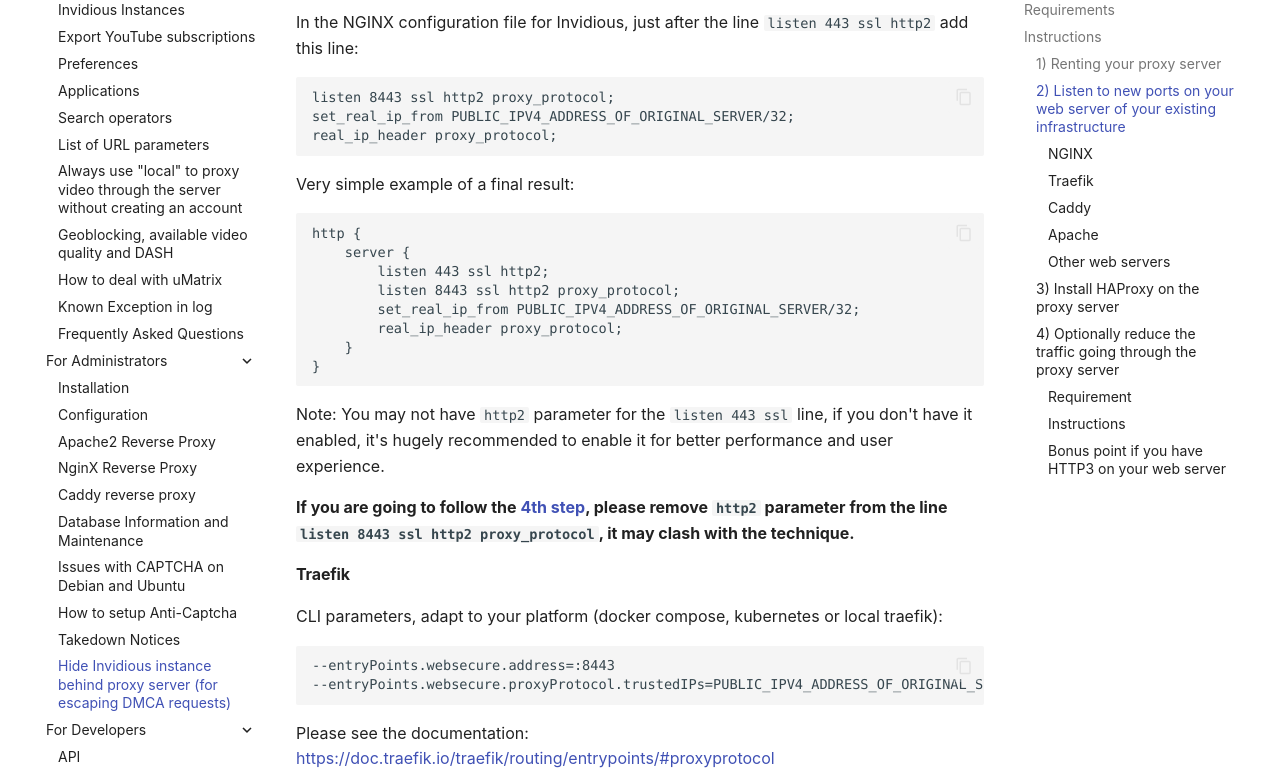
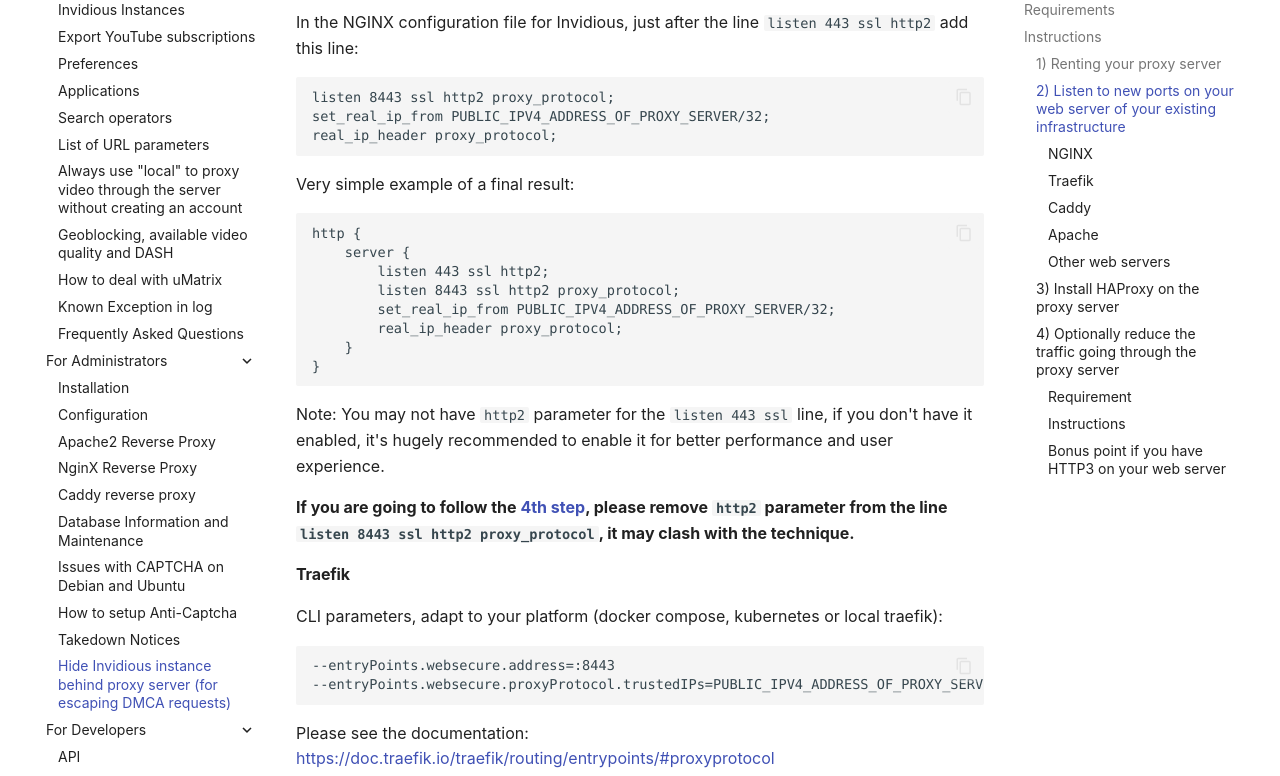
Before and after one commit to iv-org/documentation, an MkDocs documentation site: the page built from docs/hide-instance-behind-proxy-server.md, in a window 1280 px wide and 1400 px high, scrolled down 2282 px. Shown: the part 152-928 px from the top of the window. Built offline with MkDocs 1.6.1 and Material for MkDocs 9.7.7, drawn with Linux system fonts in a browser that asks for light colours; comment, search, counter and statistics services are not loaded.

Commit message:
Fix correct ip address in tutorial

````diff
--- a/docs/hide-instance-behind-proxy-server.md
+++ b/docs/hide-instance-behind-proxy-server.md
@@ -87,7 +87,7 @@
 In the NGINX configuration file for Invidious, just after the line `listen 443 ssl http2` add this line:
 ```
 listen 8443 ssl http2 proxy_protocol;
-set_real_ip_from PUBLIC_IPV4_ADDRESS_OF_ORIGINAL_SERVER/32;
+set_real_ip_from PUBLIC_IPV4_ADDRESS_OF_PROXY_SERVER/32;
 real_ip_header proxy_protocol;
 ```
 
@@ -97,7 +97,7 @@
     server {
         listen 443 ssl http2;
         listen 8443 ssl http2 proxy_protocol;
-        set_real_ip_from PUBLIC_IPV4_ADDRESS_OF_ORIGINAL_SERVER/32;
+        set_real_ip_from PUBLIC_IPV4_ADDRESS_OF_PROXY_SERVER/32;
         real_ip_header proxy_protocol;
     }
 }
@@ -112,7 +112,7 @@
 CLI parameters, adapt to your platform (docker compose, kubernetes or local traefik):
 ```
 --entryPoints.websecure.address=:8443
---entryPoints.websecure.proxyProtocol.trustedIPs=PUBLIC_IPV4_ADDRESS_OF_ORIGINAL_SERVER/32
+--entryPoints.websecure.proxyProtocol.trustedIPs=PUBLIC_IPV4_ADDRESS_OF_PROXY_SERVER/32
 ```
 
 Please see the documentation: https://doc.traefik.io/traefik/routing/entrypoints/#proxyprotocol
````
